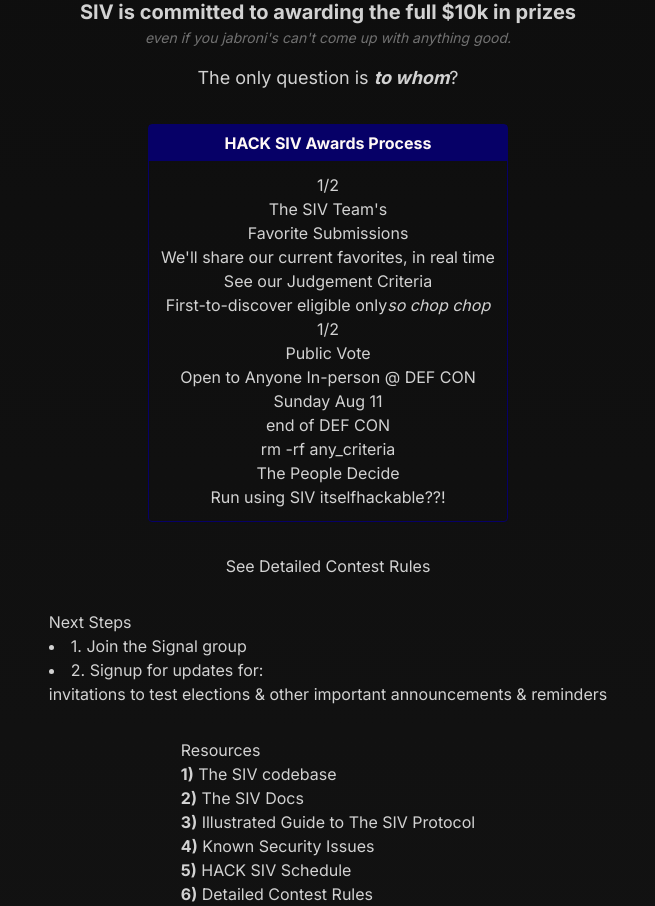
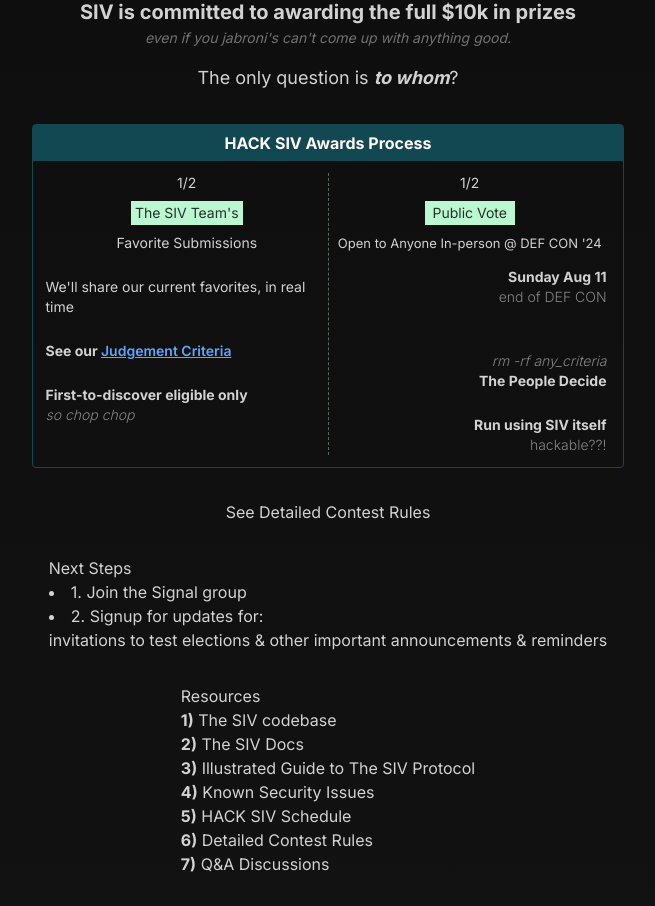
Before and after one commit to siv-org/hack.siv.org, a Next.js app: page / in a window 1280 px wide. Shown: the part 1096-2002 px from the top of the page, without its empty margins (312-967 px from the left). Built offline with nearby package versions, Linux system fonts and the light colour scheme.

Commit message:
layout: HACK SIV Awards Process 2-col table

```diff
--- a/app/page.tsx
+++ b/app/page.tsx
@@ -112,39 +112,63 @@
         </h3>
       </div>
 
-      <Box title="HACK SIV Awards Process" color="#060067">
-        <div>
-          <div>
+      <Box title="HACK SIV Awards Process" color="#114852">
+        <div className="flex relative text-sm">
+          {/* Left side */}
+          <div className="px-p w-1/2">
             <h4>1/2</h4>
-            <h3>The SIV Team{"'"}s</h3>
+            <h3 className="inline-block px-1 bg-green-200 text-black/80 py-0.5 my-2">
+              The SIV Team{"'"}s
+            </h3>
             <h4>Favorite Submissions</h4>
 
+            <div className="mt-6 space-y-6 text-left">
               <div>We{"'"}ll share our current favorites, in real time</div>
-            <div>See our Judgement Criteria</div>
-            <div>
+              <div className="font-bold">
+                See our{' '}
+                <a href="" className="underline text-blue-400 font-semibold">
+                  Judgement Criteria
+                </a>
+              </div>
+              <div className="font-bold">
                 First-to-discover eligible only
-              <i>so chop chop</i>
+                <i className="block italic text-sm font-light opacity-60">
+                  so chop chop
+                </i>
               </div>
             </div>
-          <div>
+          </div>
+
+          {/* Right side */}
+          <div className="border-l border-dashed border-green-200/40 px-1 w-1/2">
             <h4>1/2</h4>
-            <h3>Public Vote</h3>
+            <h3 className="inline-block px-2 bg-green-200 text-black/80 py-0.5 my-2">
+              Public Vote
+            </h3>
 
-            <h4>Open to Anyone In-person @ DEF CON</h4>
+            <h4 className="text-[13px] leading-4 mt-0.5">
+              Open to Anyone In-person @ DEF&nbsp;CON&nbsp;{"'"}24
+            </h4>
 
-            <div>
+            <div className="font-bold mt-4 space-y-6 text-right">
+              <div className="pb-5">
                 Sunday Aug 11
-              <div>end of DEF CON</div>
+                <div className="text-sm font-light opacity-60">
+                  end of DEF CON
+                </div>
               </div>
 
               <div>
-              <div>rm -rf any_criteria</div>
+                <div className="italic font-light text-sm opacity-60">
+                  rm -rf any_criteria
+                </div>
                 The People Decide
               </div>
 
               <div>
                 Run using SIV itself
-              <span>hackable??!</span>
+                <div className="opacity-60 text-sm font-light">hackable??!</div>
+              </div>
             </div>
           </div>
         </div>
```
Lines whose indentation alone changed are shown as unchanged.
